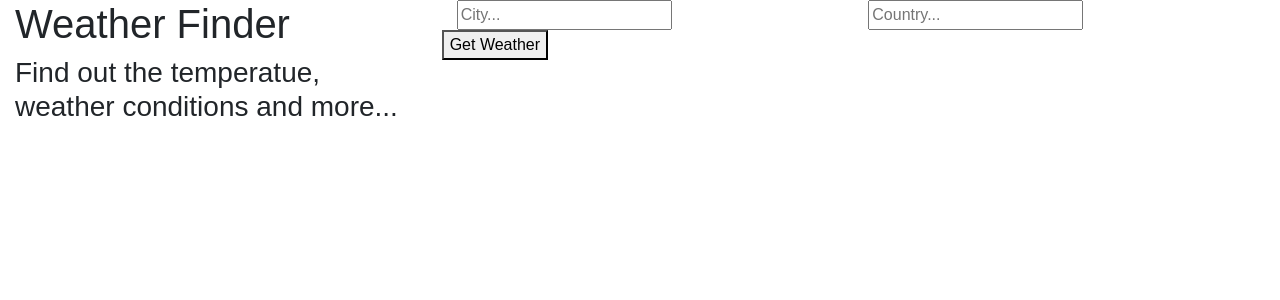
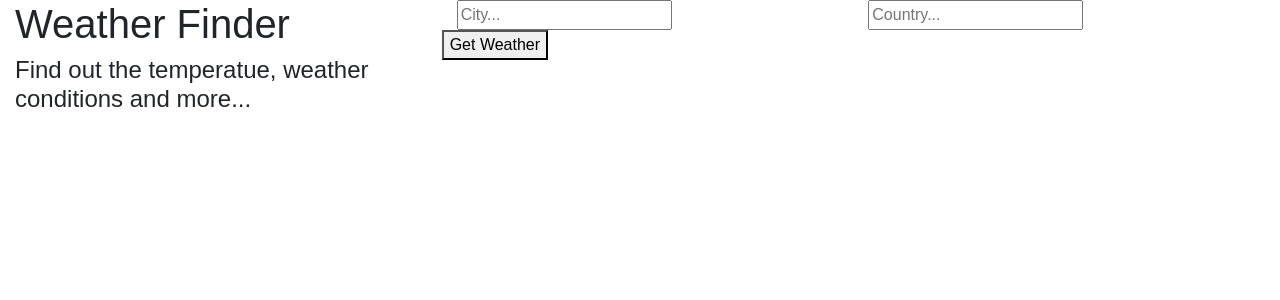
Before and after one commit to ForiDunk/Weather, a React (Create React App) app: page / in a window 1280 px wide. Shown: the top 300 px of the page. Built offline with nearby package versions, Linux system fonts and the light colour scheme; the HTML template or start-up script is replaced by a standard one.

Commit message:
subtitle text size

```diff
--- a/src/Components/Title.js
+++ b/src/Components/Title.js
@@ -3,7 +3,7 @@ import React from 'react';
 const Title = () => (
     <div>
         <h1 className="title-container__title">Weather Finder</h1>
-        <h3 className="title-container__subtitle">Find out the temperatue, weather conditions and more...</h3>
+        <h4 className="title-container__subtitle">Find out the temperatue, weather conditions and more...</h4>
     </div>
 );
 
```
